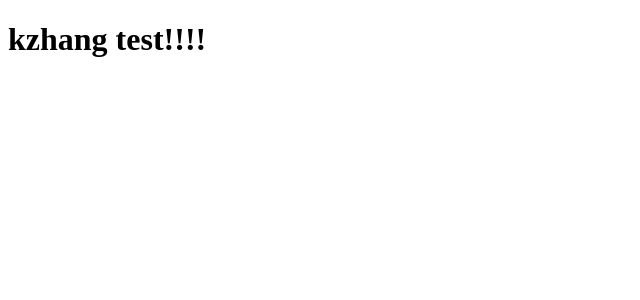
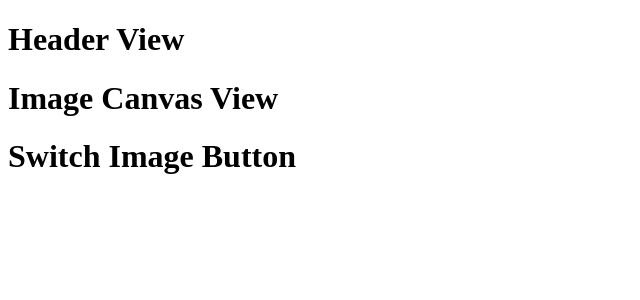
Before and after one commit to Hackbit/angularattack2017-kzhang, an Angular app: page / in a window 1280 px wide. Shown: the top 300 px of the page, without its empty margins (0-640 px from the left). Built offline with nearby package versions, Linux system fonts and the light colour scheme.

Commit message:
add components

```diff
--- a/src/app/app.component.html
+++ /dev/null
@@ -1,3 +0,0 @@
-<h1>
-  {{title}}
-</h1>
--- a/src/app/app.component.ts
+++ b/src/app/app.component.ts
@@ -2,9 +2,12 @@ import { Component } from '@angular/core';
 
 @Component({
   selector: 'app-root',
-  templateUrl: './app.component.html',
+  template: `
+    <my-header></my-header>
+    <my-image-canvas></my-image-canvas>
+    <my-switch-image-btn></my-switch-image-btn>
+  `,
   styleUrls: ['./app.component.css']
 })
 export class AppComponent {
-  title = 'kzhang test!!!!';
 }
--- /dev/null
+++ b/src/app/header.component.ts
@@ -0,0 +1,11 @@
+import { Component } from '@angular/core';
+
+@Component({
+    selector: 'my-header',
+    template: `
+        <h1>Header View</h1>
+    `
+})
+export class HeaderComponent {
+
+}
--- /dev/null
+++ b/src/app/image-canvas.component.ts
@@ -0,0 +1,11 @@
+import { Component } from '@angular/core';
+
+@Component({
+    selector: 'my-image-canvas',
+    template: `
+        <h1>Image Canvas View</h1>
+    `
+})
+export class ImageCanvasComponent {
+
+}
--- /dev/null
+++ b/src/app/switch-image-btn.component.ts
@@ -0,0 +1,11 @@
+import { Component } from '@angular/core';
+
+@Component({
+    selector: 'my-switch-image-btn',
+    template: `
+        <h1>Switch Image Button</h1>
+    `
+})
+export class SwitchImageButton {
+
+}
```
Also changed, not shown: src/app/app.module.ts (+8 -6 lines), 1 other file (tests, documents, lock files or other folders).
